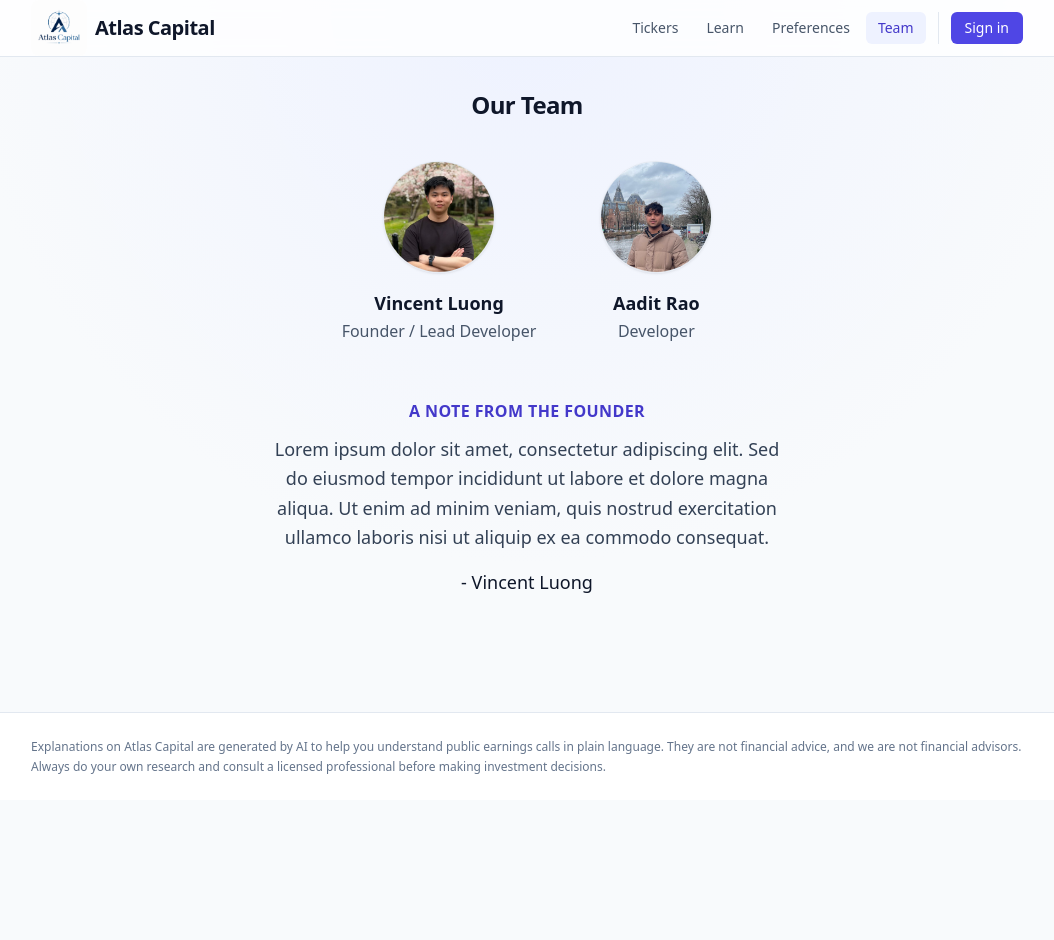
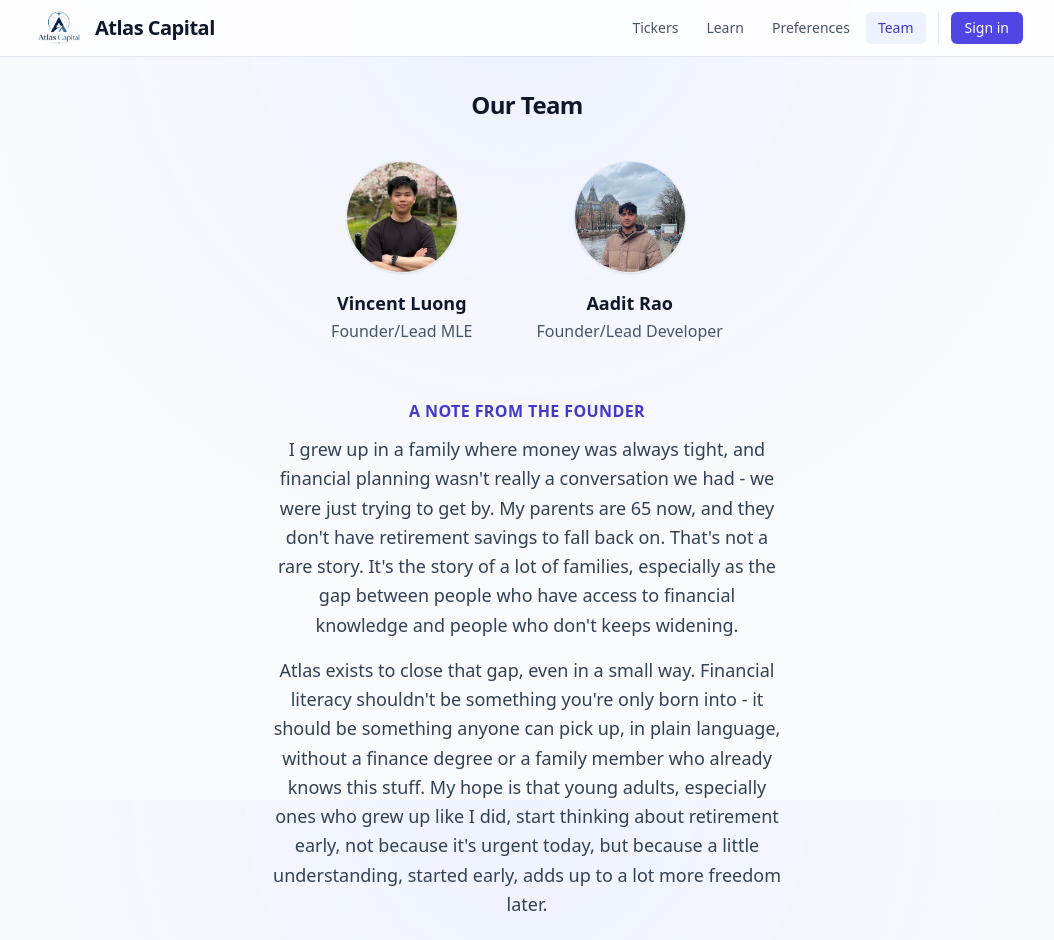
Before and after one commit to luongvincent/atlas, a Next.js app in the folder frontend/: page /team in a window 1280 px wide. Shown: the top 940 px of the page, without its empty margins (113-1167 px from the left). Before the commit the page ends 800 px from the top, so only its background shows below. Built offline with nearby package versions, Linux system fonts and the light colour scheme; no server answers.

Commit message:
update teams page with message and role update

```diff
--- a/frontend/app/team/page.tsx
+++ b/frontend/app/team/page.tsx
@@ -3,12 +3,12 @@ import Image from "next/image";
 const TEAM = [
   {
     name: "Vincent Luong",
-    role: "Founder / Lead Developer",
+    role: "Founder/Lead MLE",
     image: "/team-1.png",
   },
   {
     name: "Aadit Rao",
-    role: "Developer",
+    role: "Founder/Lead Developer",
     image: "/team-2.jpeg",
   },
 ];
@@ -35,9 +35,19 @@ export default function TeamPage() {
       <div className="mx-auto mt-14 max-w-lg text-center">
         <p className="text-base font-semibold uppercase tracking-wide text-brand-700">A note from the founder</p>
         <p className="mt-3 text-lg leading-relaxed text-slate-700">
-          Lorem ipsum dolor sit amet, consectetur adipiscing elit. Sed do eiusmod tempor incididunt ut
-          labore et dolore magna aliqua. Ut enim ad minim veniam, quis nostrud exercitation ullamco
-          laboris nisi ut aliquip ex ea commodo consequat.
+          I grew up in a family where money was always tight, and financial planning wasn&apos;t
+          really a conversation we had - we were just trying to get by. My parents are 65 now, and
+          they don&apos;t have retirement savings to fall back on. That&apos;s not a rare story. It&apos;s
+          the story of a lot of families, especially as the gap between people who have access to
+          financial knowledge and people who don&apos;t keeps widening.
+        </p>
+        <p className="mt-4 text-lg leading-relaxed text-slate-700">
+          Atlas exists to close that gap, even in a small way. Financial literacy shouldn&apos;t be
+          something you&apos;re only born into - it should be something anyone can pick up, in plain
+          language, without a finance degree or a family member who already knows this stuff. My hope
+          is that young adults, especially ones who grew up like I did, start thinking about
+          retirement early, not because it&apos;s urgent today, but because a little understanding,
+          started early, adds up to a lot more freedom later.
         </p>
         <p className="mt-4 text-lg font-medium text-slate-900">- Vincent Luong</p>
       </div>
```
